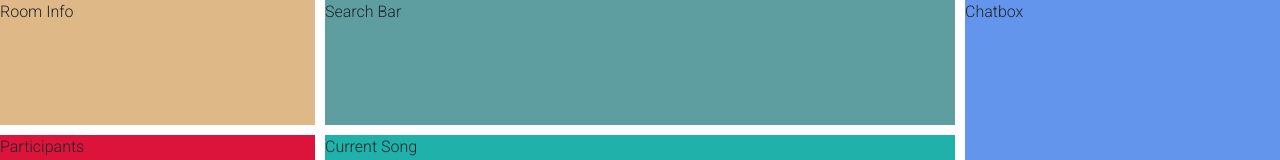
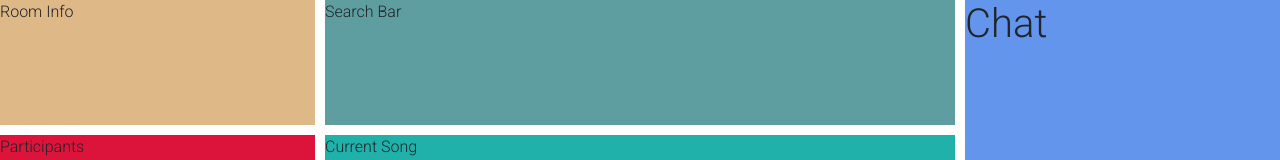
Before and after one commit to RogerTheRabbit/Music-Medley, a React (Create React App) app in the folder client/: page /room in a window 1280 px wide. Shown: the top 160 px of the page. Built offline with nearby package versions, Linux system fonts and the light colour scheme.

Commit message:
some changes made to the Lobby and server networking stuff

```diff
--- a/client/public/index.html
+++ b/client/public/index.html
@@ -9,35 +9,11 @@
       name="description"
       content="Web site created using create-react-app"
     />
-    <link rel="apple-touch-icon" href="%PUBLIC_URL%/logo192.png" />
-    <!--
-      manifest.json provides metadata used when your web app is installed on a
-      user's mobile device or desktop. See https://developers.google.com/web/fundamentals/web-app-manifest/
-    -->
-    <link rel="manifest" href="%PUBLIC_URL%/manifest.json" />
-    <!--
-      Notice the use of %PUBLIC_URL% in the tags above.
-      It will be replaced with the URL of the `public` folder during the build.
-      Only files inside the `public` folder can be referenced from the HTML.
 
-      Unlike "/favicon.ico" or "favicon.ico", "%PUBLIC_URL%/favicon.ico" will
-      work correctly both with client-side routing and a non-root public URL.
-      Learn how to configure a non-root public URL by running `npm run build`.
-    -->
     <title>React App</title>
   </head>
   <body>
-    <noscript>You need to enable JavaScript to run this app.</noscript>
     <div id="root"></div>
-    <!--
-      This HTML file is a template.
-      If you open it directly in the browser, you will see an empty page.
 
-      You can add webfonts, meta tags, or analytics to this file.
-      The build step will place the bundled scripts into the <body> tag.
-
-      To begin the development, run `npm start` or `yarn start`.
-      To create a production bundle, use `npm run build` or `yarn build`.
-    -->
   </body>
 </html>
--- /dev/null
+++ b/client/src/Lobby/Components/Chat.js
@@ -0,0 +1,7 @@
+import React, { useState, useEffect } from 'react';
+
+export default function Chat(){
+    return(
+        <h1>Chat</h1>
+    )
+}
--- a/client/src/Lobby/Lobby.js
+++ b/client/src/Lobby/Lobby.js
@@ -3,13 +3,17 @@ import "./Lobby.css";
 import "@fortawesome/fontawesome-free/css/all.min.css";
 import "bootstrap-css-only/css/bootstrap.min.css";
 import "mdbreact/dist/css/mdb.css";
+import Chat from './Components/Chat';
 
 function Lobby() {
   return (
     <div className="main-container">
       <div className="room-info">Room Info</div>
       <div className="search-bar">Search Bar</div>
-      <div className="chatbox">Chatbox</div>
+      <div className="chatbox">
+        <Chat/>
+      </div>
+      {/* <Chat/> */}
       <div className="participants">Participants</div>
       <div className="current-song">Current Song</div>
       <div className="queue">Queue</div>
--- a/client/src/networking/networking.js
+++ b/client/src/networking/networking.js
@@ -21,7 +21,7 @@ function initialize() {
 	console.log("Trying to connect to:", "http://" + IP + ":" + PORT);
 
 	io.on("connect", (io) => {
-		console.log("Connected so server");
+		console.log("Connected to server");
 	});
 
 	io.on("disconnect", () => {
```
Also changed, not shown: 2 other files (tests, documents, lock files or other folders).
